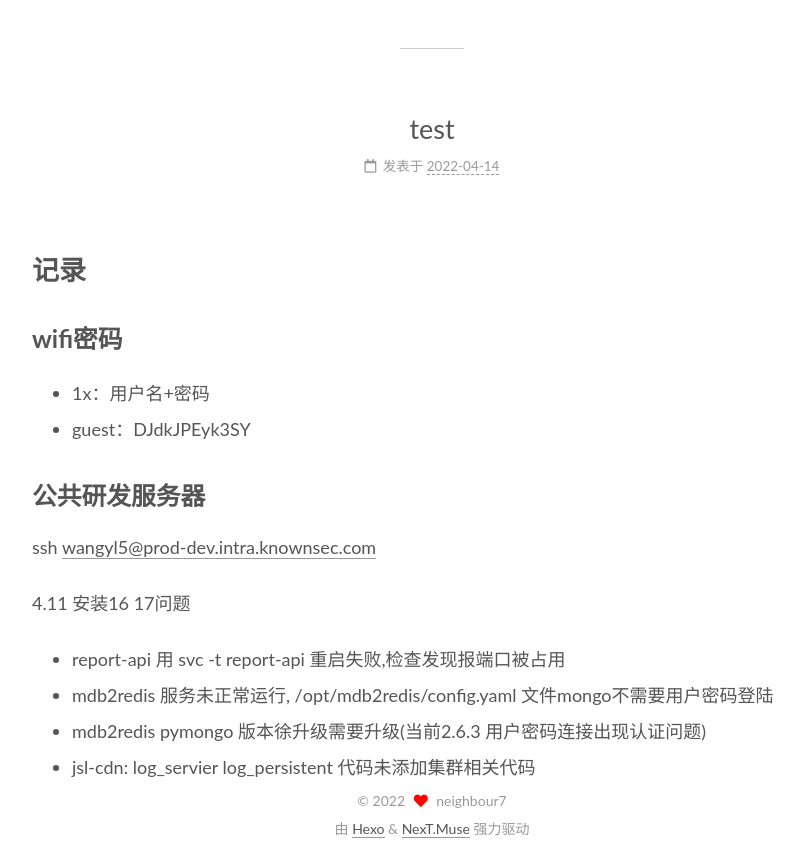
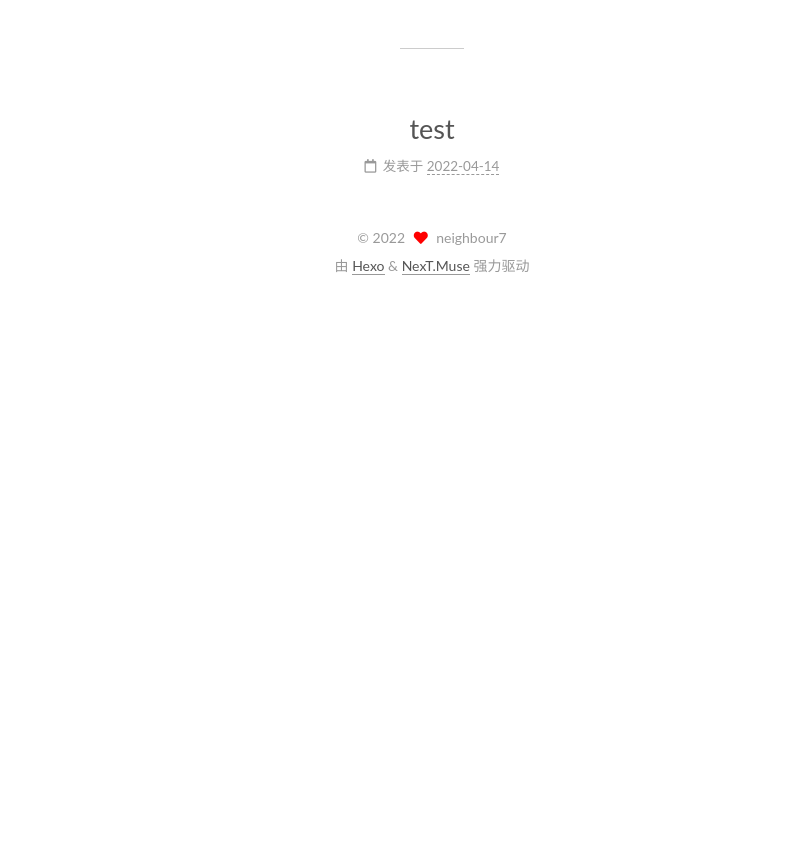
Before and after one commit to neighbour7/neighbour7.github.io, a plain HTML site: page index.html in a window 1280 px wide. Shown: the part 1167-2030 px from the top of the page, without its empty margins (208-1011 px from the left). After the commit the page ends 1467 px from the top, so only its background shows below. Drawn offline with Linux system fonts and the light colour scheme.

Commit message:
Update index.html

```diff
--- a/index.html
+++ b/index.html
@@ -298,26 +298,6 @@
 
 
 
-    <div class="post-body" itemprop="articleBody">
-
-
-          <h1 id="记录"><a href="#记录" class="headerlink" title="记录"></a>记录</h1><h2 id="wifi密码"><a href="#wifi密码" class="headerlink" title="wifi密码"></a>wifi密码</h2><ul>
-<li>1x：用户名+密码</li>
-<li>guest：DJdkJPEyk3SY</li>
-</ul>
-<h2 id="公共研发服务器"><a href="#公共研发服务器" class="headerlink" title="公共研发服务器"></a>公共研发服务器</h2><p>ssh <a href="mailto:&#119;&#x61;&#x6e;&#x67;&#x79;&#108;&#x35;&#x40;&#x70;&#114;&#x6f;&#x64;&#x2d;&#x64;&#101;&#118;&#46;&#105;&#x6e;&#x74;&#114;&#x61;&#46;&#107;&#110;&#111;&#x77;&#x6e;&#x73;&#101;&#x63;&#46;&#x63;&#x6f;&#109;">&#119;&#x61;&#x6e;&#x67;&#x79;&#108;&#x35;&#x40;&#x70;&#114;&#x6f;&#x64;&#x2d;&#x64;&#101;&#118;&#46;&#105;&#x6e;&#x74;&#114;&#x61;&#46;&#107;&#110;&#111;&#x77;&#x6e;&#x73;&#101;&#x63;&#46;&#x63;&#x6f;&#109;</a></p>
-<p>4.11 安装16 17问题</p>
-<ul>
-<li>report-api 用 svc -t report-api 重启失败,检查发现报端口被占用</li>
-<li>mdb2redis 服务未正常运行, &#x2F;opt&#x2F;mdb2redis&#x2F;config.yaml 文件mongo不需要用户密码登陆</li>
-<li>mdb2redis pymongo 版本徐升级需要升级(当前2.6.3 用户密码连接出现认证问题)</li>
-<li>jsl-cdn: log_servier log_persistent  代码未添加集群相关代码</li>
-</ul>
-
-
-    </div>
-
-
 
 
       <footer class="post-footer">
```
